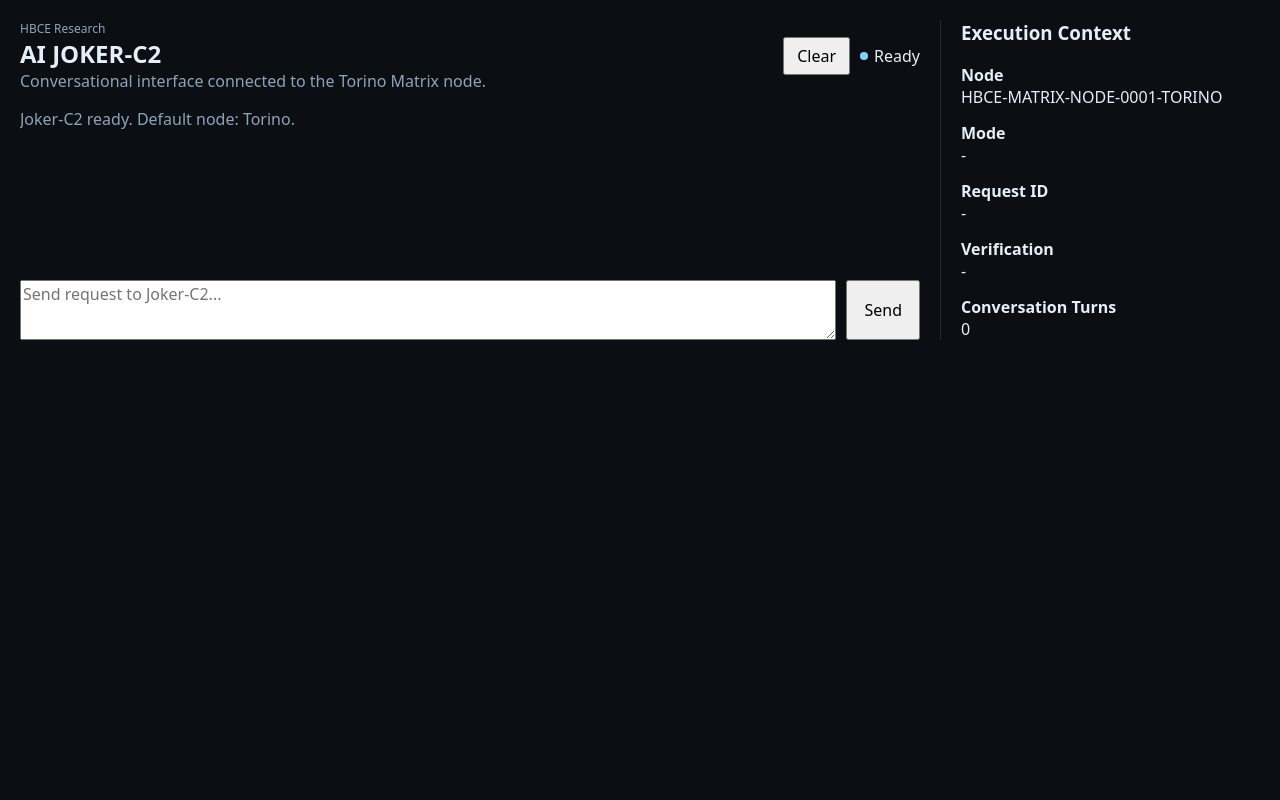
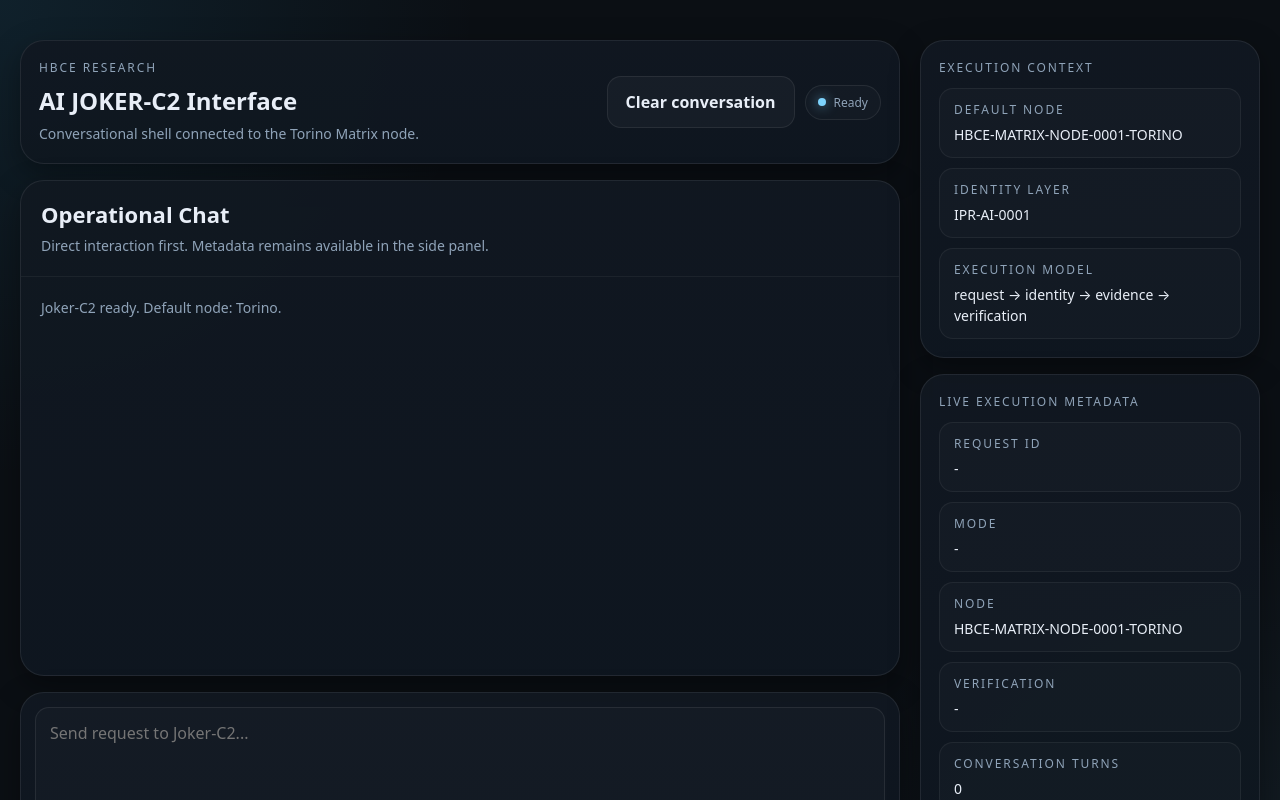
Before and after one commit to manuelcoletta1-source/hbce-ai-joker-c2, a Next.js app: page /interface in a window 1280 px wide. Shown: the top 800 px of the page. Built offline with nearby package versions, Linux system fonts and the light colour scheme.

Commit message:
refactor(ui): align Joker-C2 interface route with global stylesheet

```diff
--- a/app/interface/page.tsx
+++ b/app/interface/page.tsx
@@ -51,14 +51,22 @@ export default function InterfacePage() {
 
   const endRef = useRef<HTMLDivElement | null>(null);
 
-  /* ---------------- persistence ---------------- */
-
   useEffect(() => {
     try {
       const saved = localStorage.getItem(STORAGE_KEY);
       if (!saved) return;
+
       const parsed = JSON.parse(saved);
-      if (Array.isArray(parsed)) setConversation(parsed);
+      if (Array.isArray(parsed)) {
+        const safe = parsed.filter(
+          (item) =>
+            item &&
+            (item.role === "user" || item.role === "assistant") &&
+            typeof item.content === "string" &&
+            item.content.trim().length > 0
+        );
+        setConversation(safe);
+      }
     } catch {}
   }, []);
 
@@ -70,13 +78,9 @@ export default function InterfacePage() {
     endRef.current?.scrollIntoView({ behavior: "smooth" });
   }, [conversation]);
 
-  const turns = useMemo(() => {
-    return conversation.length;
-  }, [conversation]);
+  const turns = useMemo(() => conversation.length, [conversation]);
 
-  /* ---------------- chat logic ---------------- */
-
-  function add(role: Role, content: string) {
+  function addMessage(role: Role, content: string) {
     setConversation((prev) => [...prev, { role, content }]);
   }
 
@@ -90,25 +94,25 @@ export default function InterfacePage() {
     setVerification("-");
   }
 
-  async function send(e: React.FormEvent) {
-    e.preventDefault();
+  async function onSubmit(event: React.FormEvent<HTMLFormElement>) {
+    event.preventDefault();
 
-    const msg = input.trim();
-    if (!msg || sending) return;
+    const message = input.trim();
+    if (!message || sending) return;
 
-    add("user", msg);
+    addMessage("user", message);
     setInput("");
     setSending(true);
     setStatus("Sending...");
 
     try {
-      const res = await fetch("/api/chat", {
+      const response = await fetch("/api/chat", {
         method: "POST",
         headers: {
           "Content-Type": "application/json"
         },
         body: JSON.stringify({
-          message: msg,
+          message,
           mode,
           actor_identity: actorIdentity,
           entity: "AI_JOKER-C2",
@@ -117,10 +121,10 @@ export default function InterfacePage() {
         })
       });
 
-      const data: ApiResponse = await res.json();
+      const data: ApiResponse = await response.json();
 
-      if (!res.ok || !data.ok) {
-        add("assistant", data.error || "Execution error.");
+      if (!response.ok || !data.ok) {
+        addMessage("assistant", data.error || "Execution error.");
         setStatus("Error");
         return;
       }
@@ -132,7 +136,7 @@ export default function InterfacePage() {
             data.matrix?.reply?.content ||
             "Joker-C2 completed the request.";
 
-      add("assistant", reply);
+      addMessage("assistant", reply);
 
       setRequestId(data.request_id || data.matrix?.request_id || "-");
       setMetaMode(data.mode || data.matrix?.mode || "-");
@@ -143,67 +147,82 @@ export default function InterfacePage() {
 
       setStatus("Completed");
     } catch {
-      add("assistant", "Execution failed. API not reachable.");
+      addMessage("assistant", "Execution failed. API not reachable.");
       setStatus("Offline");
     } finally {
       setSending(false);
     }
   }
 
-  /* ---------------- UI ---------------- */
+  return (
+    <main className="hbce-page">
+      <div className="hbce-wrap" style={styles.layout}>
+        <section style={styles.mainColumn}>
+          <header className="hbce-card" style={styles.header}>
+            <div>
+              <div className="hbce-kicker" style={styles.kickerSpacing}>
+                HBCE Research
+              </div>
 
-  return (
-    <main style={styles.page}>
-      <div style={styles.layout}>
-        <section style={styles.chatArea}>
-          <header style={styles.header}>
-            <div>
-              <div style={styles.kicker}>HBCE Research</div>
-              <h1 style={styles.title}>AI JOKER-C2</h1>
-              <p style={styles.subtitle}>
-                Conversational interface connected to the Torino Matrix node.
+              <h1 style={styles.title}>AI JOKER-C2 Interface</h1>
+
+              <p className="hbce-muted" style={styles.subtitle}>
+                Conversational shell connected to the Torino Matrix node.
               </p>
             </div>
 
             <div style={styles.headerActions}>
-              <button onClick={clearChat} style={styles.ghostBtn}>
-                Clear
+              <button
+                type="button"
+                className="hbce-button-secondary"
+                onClick={clearChat}
+              >
+                Clear conversation
               </button>
 
               <div style={styles.status}>
                 <span style={styles.dot} />
-                {status}
+                <span>{status}</span>
               </div>
             </div>
           </header>
 
+          <section className="hbce-card" style={styles.chatShell}>
+            <div style={styles.chatTop}>
+              <h2 style={styles.chatTitle}>Operational Chat</h2>
+              <p className="hbce-muted" style={styles.chatSubtitle}>
+                Direct interaction first. Metadata remains available in the side
+                panel.
+              </p>
+            </div>
+
             <div style={styles.messages}>
               {conversation.length === 0 ? (
-              <div style={styles.welcome}>
+                <div className="hbce-muted" style={styles.welcome}>
                   Joker-C2 ready. Default node: Torino.
                 </div>
               ) : (
-              conversation.map((m, i) => (
+                conversation.map((item, index) => (
                   <div
-                  key={i}
+                    key={`${item.role}-${index}`}
                     style={{
-                    ...styles.row,
+                      ...styles.messageRow,
                       justifyContent:
-                      m.role === "user" ? "flex-end" : "flex-start"
+                        item.role === "user" ? "flex-end" : "flex-start"
                     }}
                   >
                     <div
                       style={{
                         ...styles.bubble,
-                      ...(m.role === "user"
-                        ? styles.user
-                        : styles.assistant)
+                        ...(item.role === "user"
+                          ? styles.userBubble
+                          : styles.assistantBubble)
                       }}
                     >
-                    <div style={styles.role}>
-                      {m.role === "user" ? "You" : "AI JOKER-C2"}
+                      <div className="hbce-kicker" style={styles.role}>
+                        {item.role === "user" ? "You" : "AI JOKER-C2"}
                       </div>
-                    {m.content}
+                      <div style={styles.messageText}>{item.content}</div>
                     </div>
                   </div>
                 ))
@@ -211,50 +230,119 @@ export default function InterfacePage() {
 
               <div ref={endRef} />
             </div>
+          </section>
 
-          <form onSubmit={send} style={styles.composer}>
+          <form className="hbce-card" style={styles.composer} onSubmit={onSubmit}>
             <textarea
+              className="hbce-textarea"
               value={input}
               onChange={(e) => setInput(e.target.value)}
               placeholder="Send request to Joker-C2..."
               style={styles.textarea}
             />
 
-            <button disabled={sending} style={styles.send}>
+            <div style={styles.composerBottom}>
+              <details style={styles.details}>
+                <summary className="hbce-muted" style={styles.summary}>
+                  Advanced execution settings
+                </summary>
+
+                <div style={styles.advancedGrid}>
+                  <select
+                    className="hbce-select"
+                    value={mode}
+                    onChange={(e) => setMode(e.target.value)}
+                  >
+                    <option value="analysis">analysis</option>
+                    <option value="verification">verification</option>
+                  </select>
+
+                  <input
+                    className="hbce-input"
+                    value={actorIdentity}
+                    onChange={(e) => setActorIdentity(e.target.value)}
+                    placeholder="Actor identity"
+                  />
+
+                  <input
+                    className="hbce-input"
+                    value={nodeId}
+                    onChange={(e) => setNodeId(e.target.value)}
+                    placeholder="Node ID"
+                  />
+                </div>
+              </details>
+
+              <button
+                type="submit"
+                className="hbce-button-primary"
+                disabled={sending}
+                style={styles.sendButton}
+              >
                 {sending ? "Sending..." : "Send"}
               </button>
+            </div>
           </form>
         </section>
 
         <aside style={styles.sidebar}>
-          <h3 style={styles.sideTitle}>Execution Context</h3>
-
-          <div style={styles.meta}>
-            <div>
-              <b>Node</b>
-              <div>{metaNode}</div>
+          <section className="hbce-card" style={styles.sideCard}>
+            <div className="hbce-kicker" style={styles.sideLabel}>
+              Execution Context
             </div>
 
-            <div>
-              <b>Mode</b>
-              <div>{metaMode}</div>
+            <div style={styles.metaList}>
+              <div style={styles.metaItem}>
+                <div className="hbce-kicker">Default Node</div>
+                <div style={styles.metaValue}>{DEFAULT_NODE}</div>
               </div>
 
-            <div>
-              <b>Request ID</b>
-              <div>{requestId}</div>
+              <div style={styles.metaItem}>
+                <div className="hbce-kicker">Identity Layer</div>
+                <div style={styles.metaValue}>{DEFAULT_IDENTITY}</div>
               </div>
 
-            <div>
-              <b>Verification</b>
-              <div>{verification}</div>
+              <div style={styles.metaItem}>
+                <div className="hbce-kicker">Execution Model</div>
+                <div style={styles.metaValue}>
+                  request → identity → evidence → verification
+                </div>
+              </div>
+            </div>
+          </section>
+
+          <section className="hbce-card" style={styles.sideCard}>
+            <div className="hbce-kicker" style={styles.sideLabel}>
+              Live Execution Metadata
             </div>
 
-            <div>
-              <b>Conversation Turns</b>
-              <div>{turns}</div>
+            <div style={styles.metaList}>
+              <div style={styles.metaItem}>
+                <div className="hbce-kicker">Request ID</div>
+                <div style={styles.metaValue}>{requestId}</div>
+              </div>
+
+              <div style={styles.metaItem}>
+                <div className="hbce-kicker">Mode</div>
+                <div style={styles.metaValue}>{metaMode}</div>
+              </div>
+
+              <div style={styles.metaItem}>
+                <div className="hbce-kicker">Node</div>
+                <div style={styles.metaValue}>{metaNode}</div>
+              </div>
+
+              <div style={styles.metaItem}>
+                <div className="hbce-kicker">Verification</div>
+                <div style={styles.metaValue}>{verification}</div>
+              </div>
+
+              <div style={styles.metaItem}>
+                <div className="hbce-kicker">Conversation Turns</div>
+                <div style={styles.metaValue}>{turns}</div>
               </div>
             </div>
+          </section>
         </aside>
       </div>
     </main>
@@ -262,132 +350,177 @@ export default function InterfacePage() {
 }
 
 const styles: Record<string, React.CSSProperties> = {
-  page: {
-    minHeight: "100vh",
-    background: "#0b0f14",
-    color: "#e8eef7",
-    fontFamily: "system-ui"
+  layout: {
+    display: "grid",
+    gridTemplateColumns: "minmax(0, 1.65fr) 340px",
+    gap: 20
   },
-
-  layout: {
-    maxWidth: 1400,
-    margin: "0 auto",
+  mainColumn: {
     display: "grid",
-    gridTemplateColumns: "1fr 320px",
-    gap: 20,
-    padding: 20
+    gridTemplateRows: "auto 1fr auto",
+    gap: 16,
+    minWidth: 0
   },
-
-  chatArea: {
-    display: "flex",
-    flexDirection: "column",
-    gap: 16
-  },
-
   header: {
+    padding: 18,
     display: "flex",
     justifyContent: "space-between",
-    alignItems: "center"
+    alignItems: "center",
+    gap: 16,
+    flexWrap: "wrap"
   },
-
-  kicker: {
-    fontSize: 12,
-    color: "#8fa3b8"
+  kickerSpacing: {
+    marginBottom: 8
   },
-
   title: {
-    margin: 0
+    margin: "0 0 6px",
+    fontSize: 24
   },
-
   subtitle: {
     margin: 0,
-    color: "#8fa3b8"
+    fontSize: 14,
+    lineHeight: 1.6
   },
-
   headerActions: {
     display: "flex",
     gap: 10,
-    alignItems: "center"
+    alignItems: "center",
+    flexWrap: "wrap"
   },
-
-  ghostBtn: {
-    padding: "6px 12px"
+  status: {
+    display: "inline-flex",
+    alignItems: "center",
+    gap: 8,
+    border: "1px solid var(--line)",
+    background: "rgba(255,255,255,.02)",
+    color: "var(--muted)",
+    padding: "8px 12px",
+    borderRadius: 999,
+    fontSize: 12
   },
-
-  status: {
-    display: "flex",
-    alignItems: "center",
-    gap: 6
-  },
-
   dot: {
     width: 8,
     height: 8,
-    background: "#7dd3fc",
-    borderRadius: 4
+    borderRadius: "50%",
+    background: "var(--accent)",
+    boxShadow: "0 0 12px rgba(125,211,252,.7)"
   },
-
+  chatShell: {
+    minHeight: "62vh",
+    display: "grid",
+    gridTemplateRows: "auto 1fr"
+  },
+  chatTop: {
+    padding: "18px 20px",
+    borderBottom: "1px solid var(--line-2)"
+  },
+  chatTitle: {
+    margin: "0 0 6px",
+    fontSize: 22
+  },
+  chatSubtitle: {
+    margin: 0,
+    fontSize: 14,
+    lineHeight: 1.6
+  },
   messages: {
-    flex: 1,
+    padding: 20,
     overflow: "auto",
     display: "flex",
     flexDirection: "column",
+    gap: 18,
+    minHeight: 0
+  },
+  welcome: {
+    fontSize: 14,
+    lineHeight: 1.6
+  },
+  messageRow: {
+    display: "flex",
+    width: "100%"
+  },
+  bubble: {
+    maxWidth: "86%",
+    padding: "14px 16px",
+    borderRadius: 22
+  },
+  userBubble: {
+    background:
+      "linear-gradient(180deg, rgba(56,189,248,.18), rgba(56,189,248,.11))",
+    border: "1px solid rgba(56,189,248,.30)"
+  },
+  assistantBubble: {
+    background: "rgba(255,255,255,.03)",
+    border: "1px solid var(--line)"
+  },
+  role: {
+    marginBottom: 8,
+    letterSpacing: "0.08em"
+  },
+  messageText: {
+    lineHeight: 1.7,
+    fontSize: 15,
+    whiteSpace: "pre-wrap",
+    wordBreak: "break-word"
+  },
+  composer: {
+    padding: 14,
+    display: "grid",
     gap: 12
   },
-
-  welcome: {
-    color: "#8fa3b8"
+  textarea: {
+    minHeight: 110
   },
-
-  row: {
-    display: "flex"
+  composerBottom: {
+    display: "flex",
+    justifyContent: "space-between",
+    alignItems: "flex-start",
+    gap: 14,
+    flexWrap: "wrap"
   },
-
-  bubble: {
-    maxWidth: "80%",
-    padding: 12,
-    borderRadius: 14
+  details: {
+    flex: 1
   },
-
-  user: {
-    background: "#38bdf8"
+  summary: {
+    cursor: "pointer",
+    fontSize: 13
   },
-
-  assistant: {
-    background: "#1f2933"
+  advancedGrid: {
+    marginTop: 12,
+    display: "grid",
+    gridTemplateColumns: "repeat(3, minmax(0, 1fr))",
+    gap: 12
   },
-
-  role: {
-    fontSize: 11,
-    marginBottom: 4
+  sendButton: {
+    minWidth: 160
   },
-
-  composer: {
+  sidebar: {
     display: "flex",
+    flexDirection: "column",
+    gap: 16,
+    minWidth: 0
+  },
+  sideCard: {
+    padding: 18
+  },
+  sideLabel: {
+    marginBottom: 12
+  },
+  metaList: {
+    display: "grid",
     gap: 10
   },
-
-  textarea: {
-    flex: 1,
-    minHeight: 60
+  metaItem: {
+    padding: "12px 14px",
+    borderRadius: 14,
+    background: "rgba(255,255,255,.02)",
+    border: "1px solid rgba(255,255,255,.06)"
   },
-
-  send: {
-    padding: "10px 16px"
-  },
-
-  sidebar: {
-    borderLeft: "1px solid rgba(255,255,255,0.1)",
-    paddingLeft: 20
-  },
-
-  sideTitle: {
-    marginTop: 0
-  },
-
-  meta: {
-    display: "flex",
-    flexDirection: "column",
-    gap: 14
+  metaValue: {
+    marginTop: 6,
+    fontSize: 14,
+    lineHeight: 1.5,
+    color: "var(--text)",
+    wordBreak: "break-word"
   }
 };
```
Lines whose indentation alone changed are shown as unchanged.
